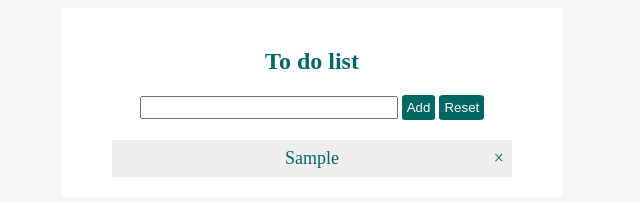
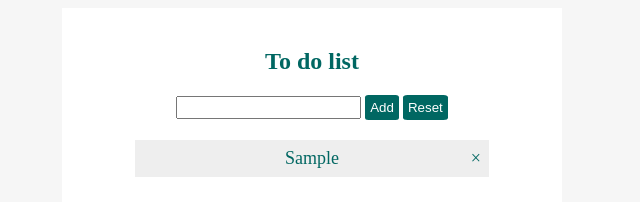
Before and after one commit to hsh803/to-do-list, a plain HTML site: page index.html in a window 1280 px wide. Both pictures are taken after typing "Sample" into the empty fields and a click on the input "Add". Shown: the whole page, without its empty margins (328-968 px from the left). Drawn offline with Linux system fonts and the light colour scheme.

Commit message:
Add files via upload

```diff
--- a/style.css
+++ b/style.css
@@ -5,7 +5,7 @@ body {
 }
 
 .container {
-  width: 500px;
+  max-width: 500px;
   background-color: #ffffff;
   margin: 0 auto;
   padding: 20px 0;
@@ -16,7 +16,7 @@ body {
 }
 
 #myInput {
-  width: 250px;
+  max-width: 250px;
   height: 17px;
 
 }
@@ -29,7 +29,7 @@ body {
   }
 
 ul {
-  max-width: 400px;
+  max-width: 370px;
   margin: 0 auto;
   padding: 0;
 }
@@ -37,6 +37,7 @@ ul {
 ul li {
   cursor: pointer;
   position: relative;
+  margin: 8px;
   padding: 8px 0;
   list-style-type: none;
   background: #eee;
```
